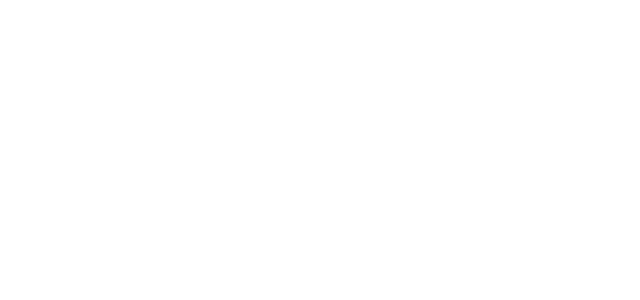
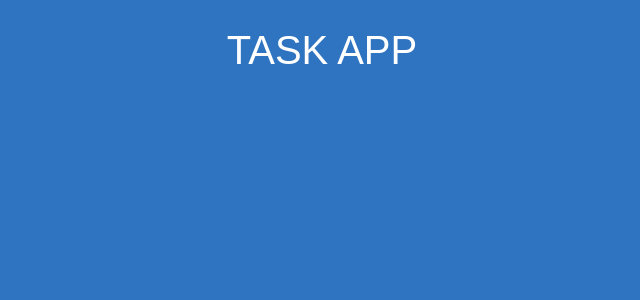
Before and after one commit to PubuduJ/task-app, a React (Create React App) app: page / in a window 1280 px wide. Shown: the top 300 px of the page, without its empty margins (318-958 px from the left). Built offline with nearby package versions, Linux system fonts and the light colour scheme; a web font is replaced by a local one.

Commit message:
Complete initial markup

```diff
--- a/public/index.html
+++ b/public/index.html
@@ -4,7 +4,7 @@
     <meta charset="utf-8" />
     <link rel="icon" href="%PUBLIC_URL%/images/favicon.png" />
     <meta name="viewport" content="width=device-width, initial-scale=1" />
-    <title>React App</title>
+    <title>Task App</title>
   </head>
   <body>
     <div id="root"></div>
--- a/src/App.tsx
+++ b/src/App.tsx
@@ -1,11 +1,14 @@
-import React from 'react';
+import React, {useState} from 'react';
+import {Task} from "./types";
 
 function App() {
-  return (
-    <div>
-
-    </div>
-  );
+  const [task, setTask] = useState<string>("");
+  const [tasks, setTasks] = useState<Task[]>([])
+    return (
+        <div className={"app"}>
+            <span className={"heading"}>Task App</span>
+        </div>
+    );
 }
 
 export default App;
```
Also changed, not shown: 1 other file (tests, documents, lock files or other folders).
